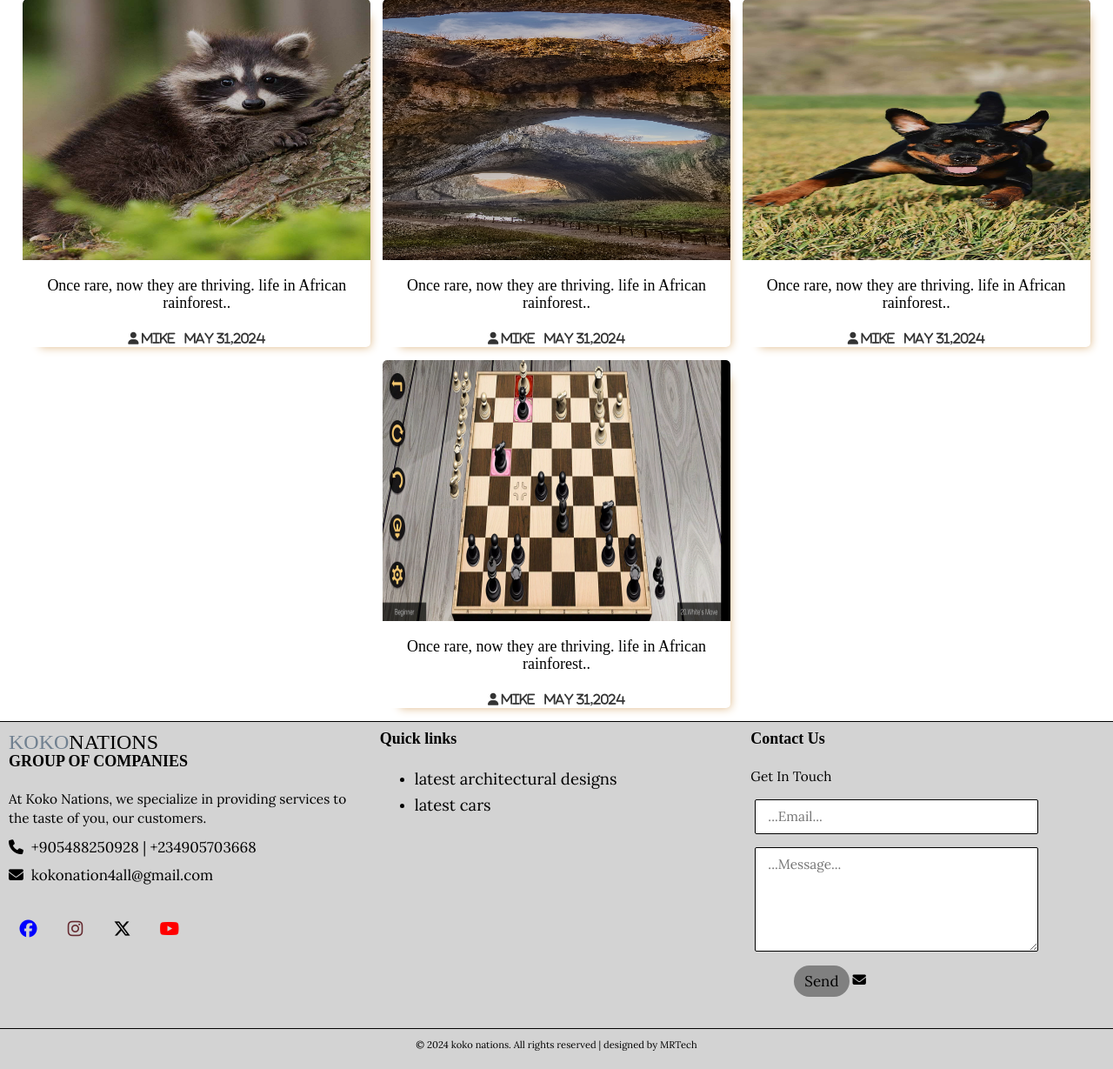
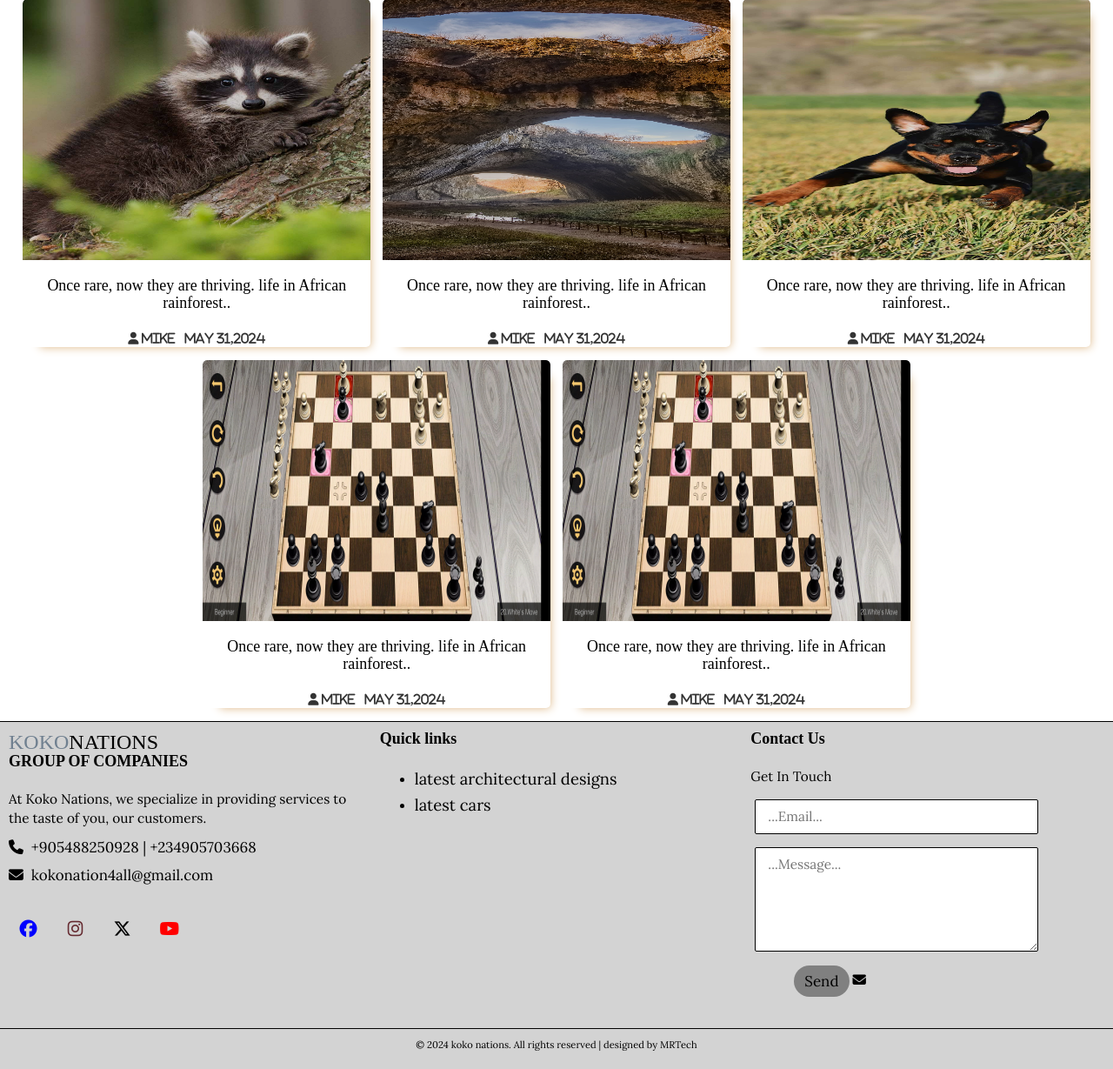
Before and after one commit to ChegeMicheal/kokonations, a Flask app: page /cars in a window 1280 px wide. Shown: the part 104-1333 px from the top of the page at 87% size. Run offline with Flask 3, Linux system fonts and the light colour scheme; some libraries are stand-ins or nearby versions.

Commit message:
cars.html

```diff
--- a/website/templates/cars.html
+++ b/website/templates/cars.html
@@ -51,6 +51,17 @@
           <i class="fas fa-calender">may 31,2024</i>
         </div>
       </div>
+      <div class="post">
+        <img src="{{ url_for('static' , filename='images/image6.jpg') }}" alt="" class="slider-image">
+        <div class="post-info">
+          <br>
+          <h4><a href="single.html">Once rare, now they are thriving. life in African rainforest..</a></h4>
+          <br>
+          <i class="fas fa-user"> Mike</i>
+          &nbsp;
+          <i class="fas fa-calender">may 31,2024</i>
+        </div>
+      </div>
 
 </div>
 
```
